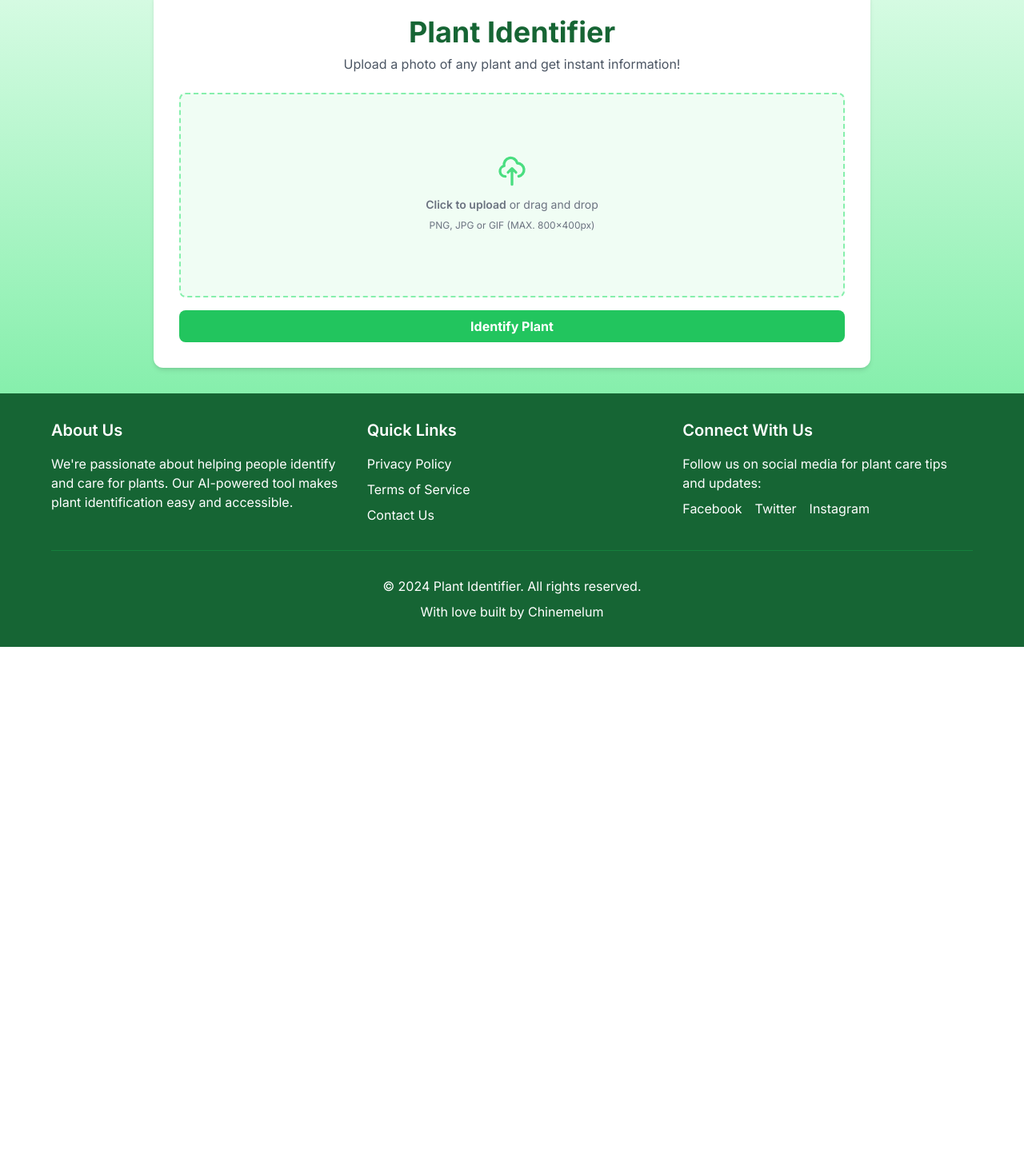
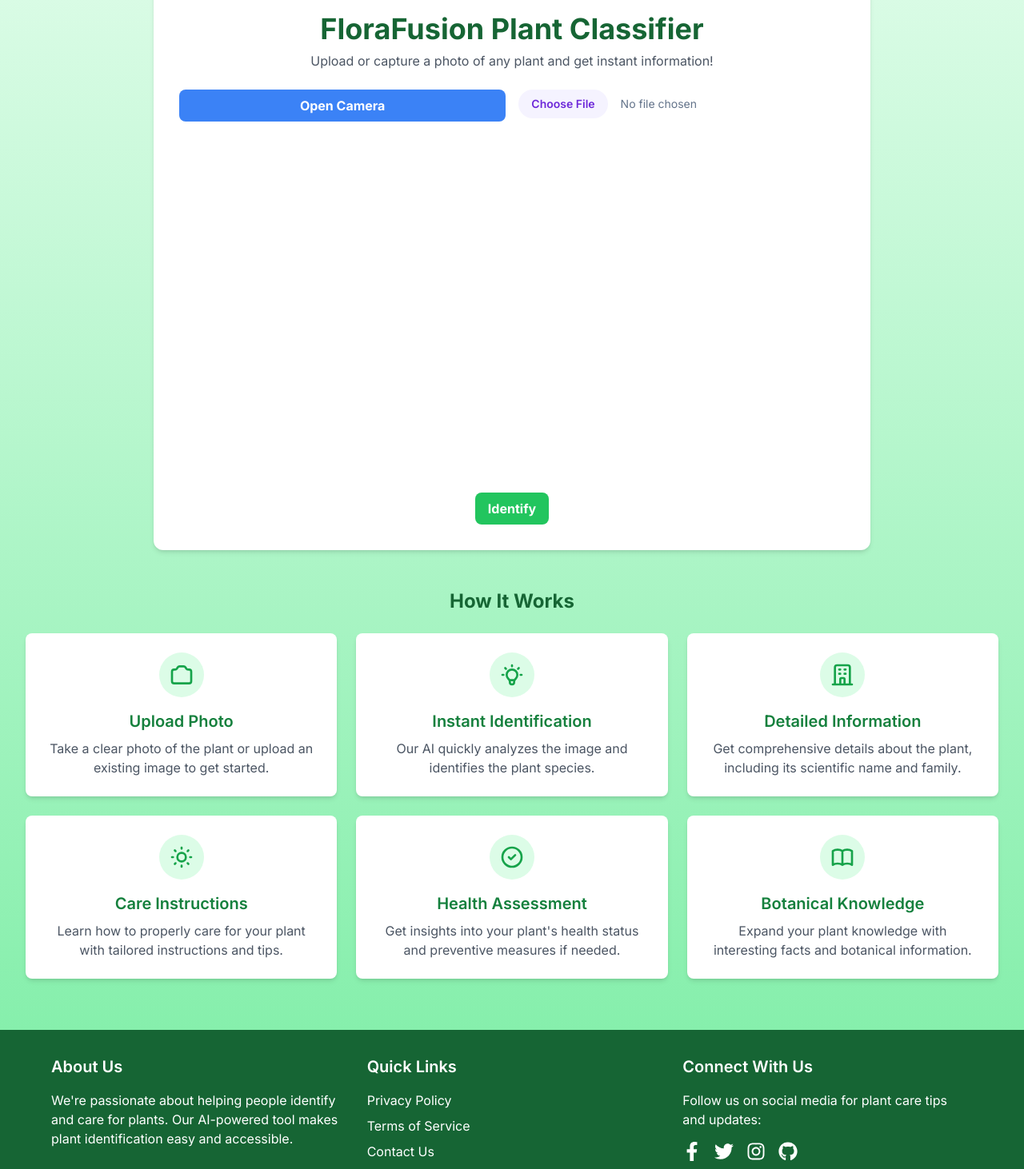
Before and after one commit to SeasonLeague/Flora, a Next.js app: page / in a window 1280 px wide. Shown: the part 108-1570 px from the top of the page at 80% size. Before the commit the page ends 917 px from the top, so only its background shows below. Built offline with nearby package versions, Linux system fonts and the light colour scheme.

Commit message:
Making things right with image livefeed

```diff
--- a/app/globals.css
+++ b/app/globals.css
@@ -1,3 +1,21 @@
 @tailwind base;
 @tailwind components;
 @tailwind utilities;
+
+@keyframes gradientAnimation {
+    0% {
+      background-position: 0% 50%;
+    }
+    50% {
+      background-position: 100% 50%;
+    }
+    100% {
+      background-position: 0% 50%;
+    }
+}
+
+.gradient-background {
+    background: linear-gradient(270deg, #a8e6cf, #dcedc1, #ffd3b6, #ffaaa5);
+    background-size: 400% 400%;
+    animation: gradientAnimation 15s ease infinite;
+}
--- a/app/page.tsx
+++ b/app/page.tsx
@@ -1,8 +1,9 @@
 'use client';
 
-import { useState } from 'react';
+import { useState, useRef } from 'react';
 import Image from 'next/image';
 import Link from 'next/link';
+import { FaFacebookF, FaTwitter, FaInstagram, FaGithub } from 'react-icons/fa';
 
 interface PlantData {
   name?: string;
@@ -23,29 +24,96 @@ export default function Home() {
   const [result, setResult] = useState<PlantData | null>(null);
   const [loading, setLoading] = useState(false);
   const [error, setError] = useState<string | null>(null);
+  const [isCameraActive, setIsCameraActive] = useState(false);
+  const videoRef = useRef<HTMLVideoElement>(null);
+  const canvasRef = useRef<HTMLCanvasElement>(null);
 
   const handleFileChange = (e: React.ChangeEvent<HTMLInputElement>) => {
     const selectedFile = e.target.files?.[0];
     if (selectedFile) {
       setFile(selectedFile);
       setPreview(URL.createObjectURL(selectedFile));
+      setIsCameraActive(false);
+      console.log("File selected:", selectedFile);
     }
   };
 
-  const handleSubmit = async (e: React.FormEvent) => {
-    e.preventDefault();
-    if (!file) return;
 
+  const startCamera = async () => {
+    try {
+      const stream = await navigator.mediaDevices.getUserMedia({ video: { facingMode: 'environment' } });
+      if (videoRef.current) {
+        videoRef.current.srcObject = stream;
+        setIsCameraActive(true);
+        setFile(null);
+        setPreview(null);
+      }
+    } catch (err) {
+      console.error("Error accessing camera:", err);
+      setError("Unable to access camera. Please check your permissions.");
+    }
+  };
+  const compressImage = async (file: File): Promise<Blob> => {
+    return new Promise((resolve, reject) => {
+      const reader = new FileReader();
+      reader.readAsDataURL(file);
+      reader.onload = (event) => {
+        const img = new Image();
+        img.src = event.target?.result as string;
+        img.onload = () => {
+          const canvas = document.createElement('canvas');
+          const ctx = canvas.getContext('2d');
+          canvas.width = img.width;
+          canvas.height = img.height;
+          ctx?.drawImage(img, 0, 0);
+          canvas.toBlob((blob) => {
+            if (blob) resolve(blob);
+            else reject(new Error('Compression failed'));
+          }, 'image/jpeg', 0.7); // Adjust quality as needed
+        };
+      };
+    });
+  };
+
+  const handleIdentify = async () => {
+    console.log("Identify Button Cliked")
+    if (file) {
+      console.log("Processing Uploade file:", file);
+      await processImage(file);
+    } else if (isCameraActive && videoRef.current && canvasRef.current) {
+      const context = canvasRef.current.getContext('2d');
+      if (context) {
+        canvasRef.current.width = videoRef.current.videoWidth;
+        canvasRef.current.height = videoRef.current.videoHeight;
+        context.drawImage(videoRef.current, 0, 0, canvasRef.current.width, canvasRef.current.height);
+        canvasRef.current.toBlob(async (blob) => {
+          if (blob) {
+            const capturedFile = new File([blob], "captured_image.jpg", { type: "image/jpeg" });
+            setFile(capturedFile);
+            setPreview(URL.createObjectURL(blob));
+            console.log("Processing captured file", capturedFile);
+            await processImage(capturedFile);
+          }
+        }, 'image/jpeg');
+      }
+    }
+  };
+  const processImage = async (imageFile: File) => {
     setLoading(true);
     setError(null);
     const formData = new FormData();
-    formData.append('image', file);
+    formData.append('image', imageFile);
+
+    console.log("Sending request with for data:", formData);
 
     try {
       const response = await fetch('/api/identify', {
         method: 'POST',
         body: formData,
       });
+      if (!response.ok) {
+        throw new Error(`HTTP error! status: ${response.status}`);
+      }
       const data = await response.json();
       if (data.error) {
         throw new Error(data.error);
@@ -61,10 +129,10 @@ export default function Home() {
   };
 
   return (
-    <div className="flex flex-col min-h-screen">
+    <div className="flex flex-col min-h-screen gradient-background">
       <nav className="bg-green-600 text-white p-4">
-        <div className="max-w-6xl mx-auto flex justify-between items-center">
-          <Link href="/" className="text-2xl font-bold">Plant Identifier</Link>
+        <div className="max-w-6xl mx-auto flex flex-col sm:flex-row justify-between items-center">
+          <Link href="/" className="text-xl font-bold mb-2 sm:mb-0">FPC</Link>
           <ul className="flex space-x-4">
             <li><Link href="/" className="hover:text-green-200">Home</Link></li>
             <li><Link href="/about" className="hover:text-green-200">About</Link></li>
@@ -74,16 +142,40 @@ export default function Home() {
         </div>
       </nav>
 
-      <main className="flex-grow bg-gradient-to-b from-green-100 to-green-300 p-8">
+      <main className="flex-grow bg-gradient-to-b from-green-100 to-green-300 p-4 sm:p-8">
         <div className="max-w-4xl mx-auto bg-white rounded-xl shadow-md overflow-hidden">
-          <div className="p-8">
-            <h1 className="text-4xl font-bold mb-2 text-center text-green-800">Plant Identifier</h1>
-            <p className="text-center text-gray-600 mb-6">Upload a photo of any plant and get instant information!</p>
-            <form onSubmit={handleSubmit} className="space-y-4">
-              <div className="flex items-center justify-center w-full">
-                <label htmlFor="dropzone-file" className="flex flex-col items-center justify-center w-full h-64 border-2 border-green-300 border-dashed rounded-lg cursor-pointer bg-green-50 hover:bg-green-100 overflow-hidden">
-                  {preview ? (
-                    <div className="relative w-full h-full">
+          <div className="p-4 sm:p-8">
+            <h1 className="text-3xl sm:text-4xl font-bold mb-2 text-center text-green-800">FloraFusion Plant Classifier</h1>
+            <p className="text-center text-gray-600 mb-6">Upload or capture a photo of any plant and get instant information!</p>
+
+            <div className="flex flex-col sm:flex-row space-y-4 sm:space-y-0 sm:space-x-4 mb-6">
+              <button
+                onClick={startCamera}
+                className="w-full sm:w-1/2 bg-blue-500 hover:bg-blue-600 text-white font-bold py-2 px-4 rounded-lg transition duration-300"
+              >
+                Open Camera
+              </button>
+              <label className="w-full sm:w-1/2">
+                <span className="sr-only">Choose file</span>
+                <input
+                  type="file"
+                  className="block w-full text-sm text-slate-500
+                    file:mr-4 file:py-2 file:px-4
+                    file:rounded-full file:border-0
+                    file:text-sm file:font-semibold
+                    file:bg-violet-50 file:text-violet-700
+                    hover:file:bg-violet-100"
+                  onChange={handleFileChange}
+                  accept="image/*"
+                />
+              </label>
+            </div>
+
+            <div className="mb-6">
+              <video ref={videoRef} className="w-full h-auto" autoPlay playsInline style={{display: file ? 'none' : 'block'}}></video>
+              <canvas ref={canvasRef} className="hidden"></canvas>
+              {preview && (
+                <div className="relative w-full h-64 sm:h-96">
                   <Image
                     src={preview}
                     alt="Preview"
@@ -92,20 +184,18 @@ export default function Home() {
                     className="rounded-lg"
                   />
                 </div>
-                  ) : (
-                    <div className="flex flex-col items-center justify-center pt-5 pb-6">
-                      <svg className="w-10 h-10 mb-3 text-green-400" fill="none" stroke="currentColor" viewBox="0 0 24 24" xmlns="http://www.w3.org/2000/svg"><path strokeLinecap="round" strokeLinejoin="round" strokeWidth="2" d="M7 16a4 4 0 01-.88-7.903A5 5 0 1115.9 6L16 6a5 5 0 011 9.9M15 13l-3-3m0 0l-3 3m3-3v12"></path></svg>
-                      <p className="mb-2 text-sm text-gray-500"><span className="font-semibold">Click to upload</span> or drag and drop</p>
-                      <p className="text-xs text-gray-500">PNG, JPG or GIF (MAX. 800x400px)</p>
+              )}
             </div>
-                  )}
-                  <input id="dropzone-file" type="file" className="hidden" onChange={handleFileChange} accept="image/*" aria-label="Upload plant image" />
-                </label>
+
+            <div className="flex justify-center">
+              <button
+                onClick={handleIdentify}
+                className="bg-green-500 hover:bg-green-600 text-white font-bold py-2 px-4 rounded-lg transition duration-300"
+                disabled={loading || (!file && !isCameraActive)}
+              >
+                {loading ? 'Processing...' : 'Identify'}
+              </button>
             </div>
-              <button type="submit" className="w-full bg-green-500 hover:bg-green-600 text-white font-bold py-2 px-4 rounded-lg transition duration-300" disabled={!file || loading} aria-label="Identify plant">
-                {loading ? 'Processing...' : 'Identify Plant'}
-              </button>
-            </form>
 
             {error && (
               <div className="mt-8 p-4 bg-red-50 rounded-lg text-red-600">
@@ -120,18 +210,6 @@ export default function Home() {
                   {result.scientificName && <p className="italic text-xl mb-4 text-green-600">{result.scientificName}</p>}
                   {result.description && <p className="mb-6 text-gray-700">{result.description}</p>}
                 </div>
-
-                {preview && (
-                  <div className="relative w-full h-96 mb-6">
-                    <Image
-                      src={preview}
-                      alt={result.name || "Uploaded plant"}
-                      layout="fill"
-                      objectFit="cover"
-                      className="rounded-t-lg"
-                    />
-                  </div>
-                )}
 
                 <div className="p-6 bg-white">
                   <h3 className="text-2xl font-semibold mb-4 text-green-700">Plant Information</h3>
@@ -192,11 +270,32 @@ export default function Home() {
             )}
           </div>
         </div>
+
+        <section className="mt-12 mb-8">
+          <h2 className="text-2xl font-bold text-center text-green-800 mb-6">How It Works</h2>
+          <div className="grid grid-cols-1 sm:grid-cols-2 lg:grid-cols-3 gap-6">
+            {[
+              { title: "Upload Photo", icon: "M3 9a2 2 0 012-2h.93a2 2 0 001.664-.89l.812-1.22A2 2 0 0110.07 4h3.86a2 2 0 011.664.89l.812 1.22A2 2 0 0018.07 7H19a2 2 0 012 2v9a2 2 0 01-2 2H5a2 2 0 01-2-2V9z", description: "Take a clear photo of the plant or upload an existing image to get started." },
+              { title: "Instant Identification", icon: "M9.663 17h4.673M12 3v1m6.364 1.636l-.707.707M21 12h-1M4 12H3m3.343-5.657l-.707-.707m2.828 9.9a5 5 0 117.072 0l-.548.547A3.374 3.374 0 0014 18.469V19a2 2 0 11-4 0v-.531c0-.895-.356-1.754-.988-2.386l-.548-.547z", description: "Our AI quickly analyzes the image and identifies the plant species." },
+              { title: "Detailed Information", icon: "M19 21V5a2 2 0 00-2-2H7a2 2 0 00-2 2v16m14 0h2m-2 0h-5m-9 0H3m2 0h5M9 7h1m-1 4h1m4-4h1m-1 4h1m-5 10v-5a1 1 0 011-1h2a1 1 0 011 1v5m-4 0h4", description: "Get comprehensive details about the plant, including its scientific name and family." },
+              { title: "Care Instructions", icon: "M12 3v1m0 16v1m9-9h-1M4 12H3m15.364 6.364l-.707-.707M6.343 6.343l-.707-.707m12.728 0l-.707.707M6.343 17.657l-.707.707M16 12a4 4 0 11-8 0 4 4 0 018 0z", description: "Learn how to properly care for your plant with tailored instructions and tips." },
+              { title: "Health Assessment", icon: "M9 12l2 2 4-4m6 2a9 9 0 11-18 0 9 9 0 0118 0z", description: "Get insights into your plant's health status and preventive measures if needed." },
+              { title: "Botanical Knowledge", icon: "M12 6.253v13m0-13C10.832 5.477 9.246 5 7.5 5S4.168 5.477 3 6.253v13C4.168 18.477 5.754 18 7.5 18s3.332.477 4.5 1.253m0-13C13.168 5.477 14.754 5 16.5 5c1.747 0 3.332.477 4.5 1.253v13C19.832 18.477 18.247 18 16.5 18c-1.746 0-3.332.477-4.5 1.253", description: "Expand your plant knowledge with interesting facts and botanical information." },
+            ].map((card, index) => (
+              <div key={index} className="bg-white rounded-lg shadow-md p-6 flex flex-col items-center text-center transition-transform duration-300 hover:scale-105">
+                <div className="bg-green-100 rounded-full p-3 mb-4">
+                  <svg className="w-8 h-8 text-green-600" fill="none" stroke="currentColor" viewBox="0 0 24 24" xmlns="http://www.w3.org/2000/svg"><path strokeLinecap="round" strokeLinejoin="round" strokeWidth="2" d={card.icon}></path></svg>
+                </div>
+                <h3 className="text-xl font-semibold mb-2 text-green-700">{card.title}</h3>
+                <p className="text-gray-600">{card.description}</p>
+              </div>
+            ))}
+          </div>
+        </section>
       </main>
 
       <footer className="bg-green-800 text-white p-8">
-        <div className="max-w-6xl mx-auto">
-          <div className="grid grid-cols-1 md:grid-cols-3 gap-8">
+        <div className="max-w-6xl mx-auto grid grid-cols-1 md:grid-cols-3 gap-8">
           <div>
             <h3 className="text-xl font-semibold mb-4">About Us</h3>
             <p>We're passionate about helping people identify and care for plants. Our AI-powered tool makes plant identification easy and accessible.</p>
@@ -204,25 +303,33 @@ export default function Home() {
           <div>
             <h3 className="text-xl font-semibold mb-4">Quick Links</h3>
             <ul className="space-y-2">
-                <li><Link href="/privacy" className="hover:text-green-200">Privacy Policy</Link></li>
-                <li><Link href="/terms" className="hover:text-green-200">Terms of Service</Link></li>
-                <li><Link href="/contact" className="hover:text-green-200">Contact Us</Link></li>
+              <li><Link href="/privacy" className="hover:text-green-200 transition-colors duration-300">Privacy Policy</Link></li>
+              <li><Link href="/terms" className="hover:text-green-200 transition-colors duration-300">Terms of Service</Link></li>
+              <li><Link href="/contact" className="hover:text-green-200 transition-colors duration-300">Contact Us</Link></li>
             </ul>
           </div>
           <div>
             <h3 className="text-xl font-semibold mb-4">Connect With Us</h3>
-              <p>Follow us on social media for plant care tips and updates:</p>
-              <div className="flex space-x-4 mt-2">
-                <a href="#" className="hover:text-green-200">Facebook</a>
-                <a href="#" className="hover:text-green-200">Twitter</a>
-                <a href="#" className="hover:text-green-200">Instagram</a>
+            <p className="mb-4">Follow us on social media for plant care tips and updates:</p>
+            <div className="flex space-x-4">
+              <a href="#" className="text-white hover:text-green-200 transition-colors duration-300">
+                <FaFacebookF className="w-6 h-6" />
+              </a>
+              <a href="#" className="text-white hover:text-green-200 transition-colors duration-300">
+                <FaTwitter className="w-6 h-6" />
+              </a>
+              <a href="#" className="text-white hover:text-green-200 transition-colors duration-300">
+                <FaInstagram className="w-6 h-6" />
+              </a>
+              <a href="#" className="text-white hover:text-green-200 transition-colors duration-300">
+                <FaGithub className="w-6 h-6" />
+              </a>
             </div>
           </div>
         </div>
         <div className="mt-8 pt-8 border-t border-green-700 text-center">
-            <p>&copy; 2024 Plant Identifier. All rights reserved.</p>
+          <p>&copy; 2024 FloraFusion Plant Classifier (FPC). All rights reserved.</p>
           <p className="mt-2">With love built by Chinemelum</p>
-          </div>
         </div>
       </footer>
     </div>
--- a/package.json
+++ b/package.json
@@ -15,6 +15,7 @@
     "next": "14.2.7",
     "react": "^18",
     "react-dom": "^18",
+    "react-icons": "^5.3.0",
     "react-markdown": "^9.0.1",
     "remark": "^15.0.1",
     "remark-react": "^9.0.1"
```
Also changed, not shown: 2 other files (tests, documents, lock files or other folders). Lines whose indentation alone changed are shown as unchanged.
